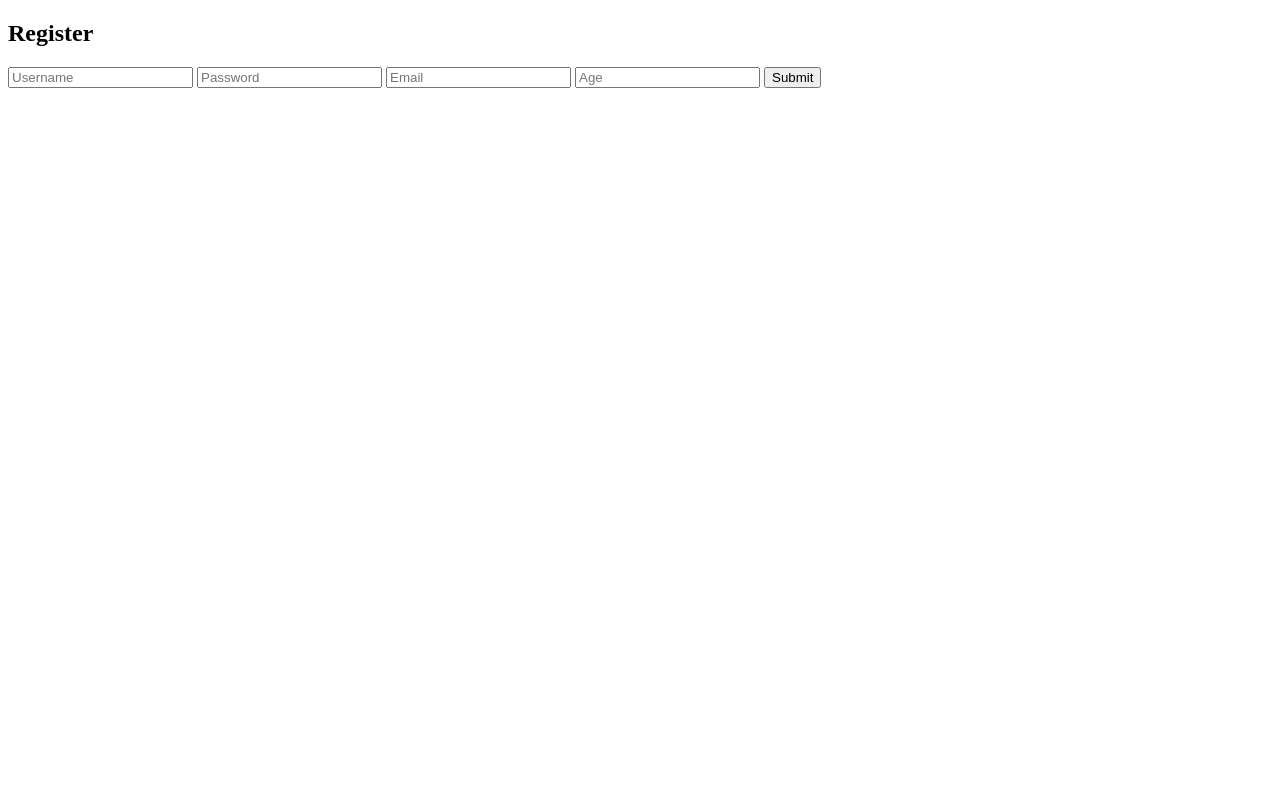
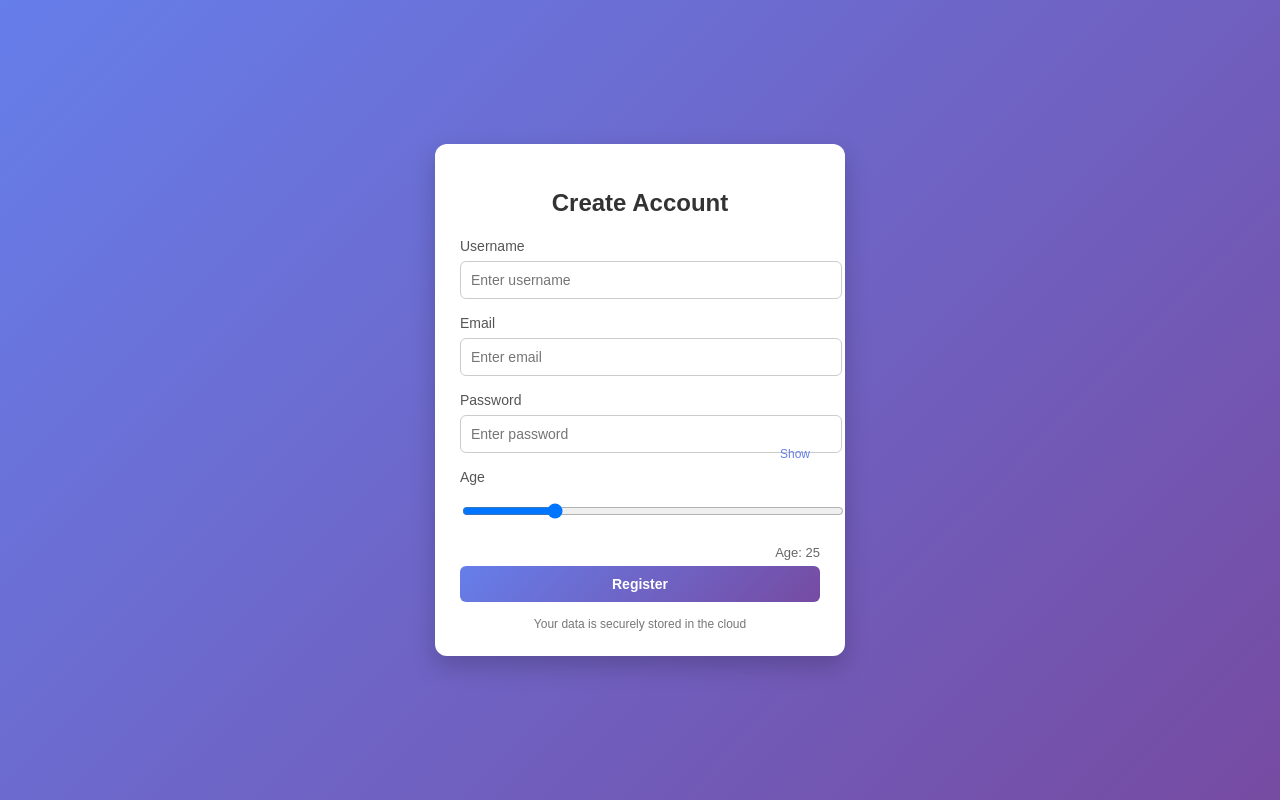
Before and after one commit to amithachar/user-registration, a website: page Public/index.html in a window 1280 px wide. Drawn offline with Linux system fonts and the light colour scheme.

Commit message:
UI changes deploy

```diff
--- a/Public/index.html
+++ b/Public/index.html
@@ -1,15 +1,135 @@
 <!DOCTYPE html>
-<html>
+<html lang="en">
+<head>
+    <meta charset="UTF-8">
+    <title>User Registration</title>
+
+    <style>
+        body {
+            margin: 0;
+            font-family: Arial, Helvetica, sans-serif;
+            background: linear-gradient(135deg, #667eea, #764ba2);
+            height: 100vh;
+            display: flex;
+            align-items: center;
+            justify-content: center;
+        }
+
+        .container {
+            background: white;
+            width: 360px;
+            padding: 25px;
+            border-radius: 12px;
+            box-shadow: 0 10px 25px rgba(0,0,0,0.2);
+        }
+
+        h2 {
+            text-align: center;
+            margin-bottom: 20px;
+            color: #333;
+        }
+
+        label {
+            font-size: 14px;
+            color: #555;
+        }
+
+        input, button {
+            width: 100%;
+            margin-top: 6px;
+            margin-bottom: 15px;
+            padding: 10px;
+            border-radius: 6px;
+            border: 1px solid #ccc;
+            font-size: 14px;
+        }
+
+        input:focus {
+            outline: none;
+            border-color: #667eea;
+        }
+
+        .password-box {
+            position: relative;
+        }
+
+        .toggle-password {
+            position: absolute;
+            right: 10px;
+            top: 38px;
+            cursor: pointer;
+            font-size: 12px;
+            color: #667eea;
+        }
+
+        .age-value {
+            font-size: 13px;
+            color: #666;
+            text-align: right;
+        }
+
+        button {
+            background: linear-gradient(135deg, #667eea, #764ba2);
+            color: white;
+            border: none;
+            cursor: pointer;
+            font-weight: bold;
+        }
+
+        button:hover {
+            opacity: 0.9;
+        }
+
+        .note {
+            font-size: 12px;
+            text-align: center;
+            color: #777;
+        }
+    </style>
+</head>
+
 <body>
-<h2>Register</h2>
 
-<form action="/register" method="POST">
-    <input name="username" placeholder="Username" required>
-    <input type="password" name="password" placeholder="Password" required>
-    <input type="email" name="email" placeholder="Email" required>
-    <input type="number" name="age" placeholder="Age" required>
-    <button type="submit">Submit</button>
-</form>
+<div class="container">
+    <h2>Create Account</h2>
+
+    <form action="/register" method="POST">
+
+        <label>Username</label>
+        <input type="text" name="username" placeholder="Enter username" required>
+
+        <label>Email</label>
+        <input type="email" name="email" placeholder="Enter email" required>
+
+        <label>Password</label>
+        <div class="password-box">
+            <input type="password" name="password" id="password" placeholder="Enter password" required>
+            <span class="toggle-password" onclick="togglePassword()">Show</span>
+        </div>
+
+        <label>Age</label>
+        <input type="range" name="age" min="10" max="80" value="25"
+               oninput="ageOutput.innerText = this.value">
+        <div class="age-value">Age: <span id="ageOutput">25</span></div>
+
+        <button type="submit">Register</button>
+    </form>
+
+    <div class="note">
+        Your data is securely stored in the cloud
+    </div>
+</div>
+
+<script>
+    function togglePassword() {
+        const pwd = document.getElementById("password");
+        if (pwd.type === "password") {
+            pwd.type = "text";
+        } else {
+            pwd.type = "password";
+        }
+    }
+</script>
 
 </body>
 </html>
```
Also changed, not shown: server.js (+5 -4 lines).
